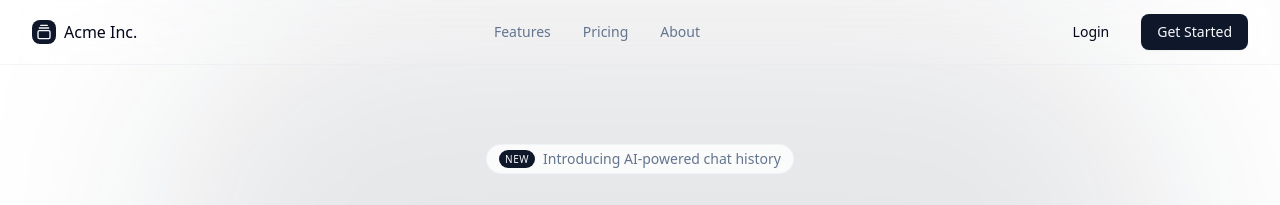
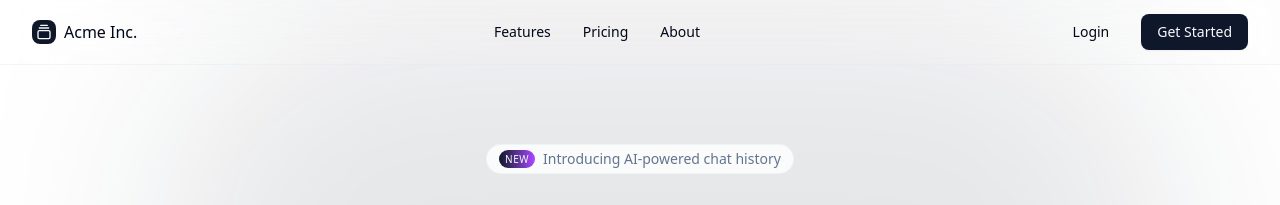
Before and after one commit to Nixa9/starter-nextjs, a Next.js app: page / in a window 1280 px wide. Shown: the top 205 px of the page. Built offline with nearby package versions, Linux system fonts and the light colour scheme.

Commit message:
Update page.tsx

```diff
--- a/app/page.tsx
+++ b/app/page.tsx
@@ -1,7 +1,7 @@
 import Link from "next/link"
 import Image from "next/image"
 import { Button } from "@/components/ui/button"
-import { ArrowRight, Sparkles, GalleryVerticalEnd } from "lucide-react"
+import { ArrowRight, GalleryVerticalEnd } from "lucide-react"
 
 export default function LandingPage() {
   return (
@@ -16,14 +16,13 @@ export default function LandingPage() {
           </a>
 
           <nav className="hidden md:flex items-center gap-8">
-            {/* rest of the navigation */}
-            <Link href="#features" className="text-sm font-medium text-muted-foreground hover:text-foreground transition-colors">
+            <Link href="#features" className="text-sm font-medium hover:text-primary transition-colors">
               Features
             </Link>
-            <Link href="#pricing" className="text-sm font-medium text-muted-foreground hover:text-foreground transition-colors">
+            <Link href="#pricing" className="text-sm font-medium hover:text-primary transition-colors">
               Pricing
             </Link>
-            <Link href="#about" className="text-sm font-medium text-muted-foreground hover:text-foreground transition-colors">
+            <Link href="#about" className="text-sm font-medium hover:text-primary transition-colors">
               About
             </Link>
           </nav>
@@ -51,7 +50,7 @@ export default function LandingPage() {
           <div className="container max-w-7xl mx-auto px-4 sm:px-6 lg:px-8 relative">
             <div className="mx-auto max-w-3xl text-center">
               <div className="mb-6 inline-flex items-center rounded-full border border-border/40 bg-background/80 px-3 py-1 text-sm backdrop-blur">
-                <span className="mr-2 rounded-full bg-primary px-1.5 py-0.5 text-[10px] font-medium uppercase tracking-wider text-primary-foreground">New</span>
+                <span className="mr-2 rounded-full bg-gradient-to-r from-primary to-purple-500 px-1.5 py-0.5 text-[10px] font-medium uppercase tracking-wider text-primary-foreground">New</span>
                 <span className="text-muted-foreground">Introducing AI-powered chat history</span>
               </div>
 
```
